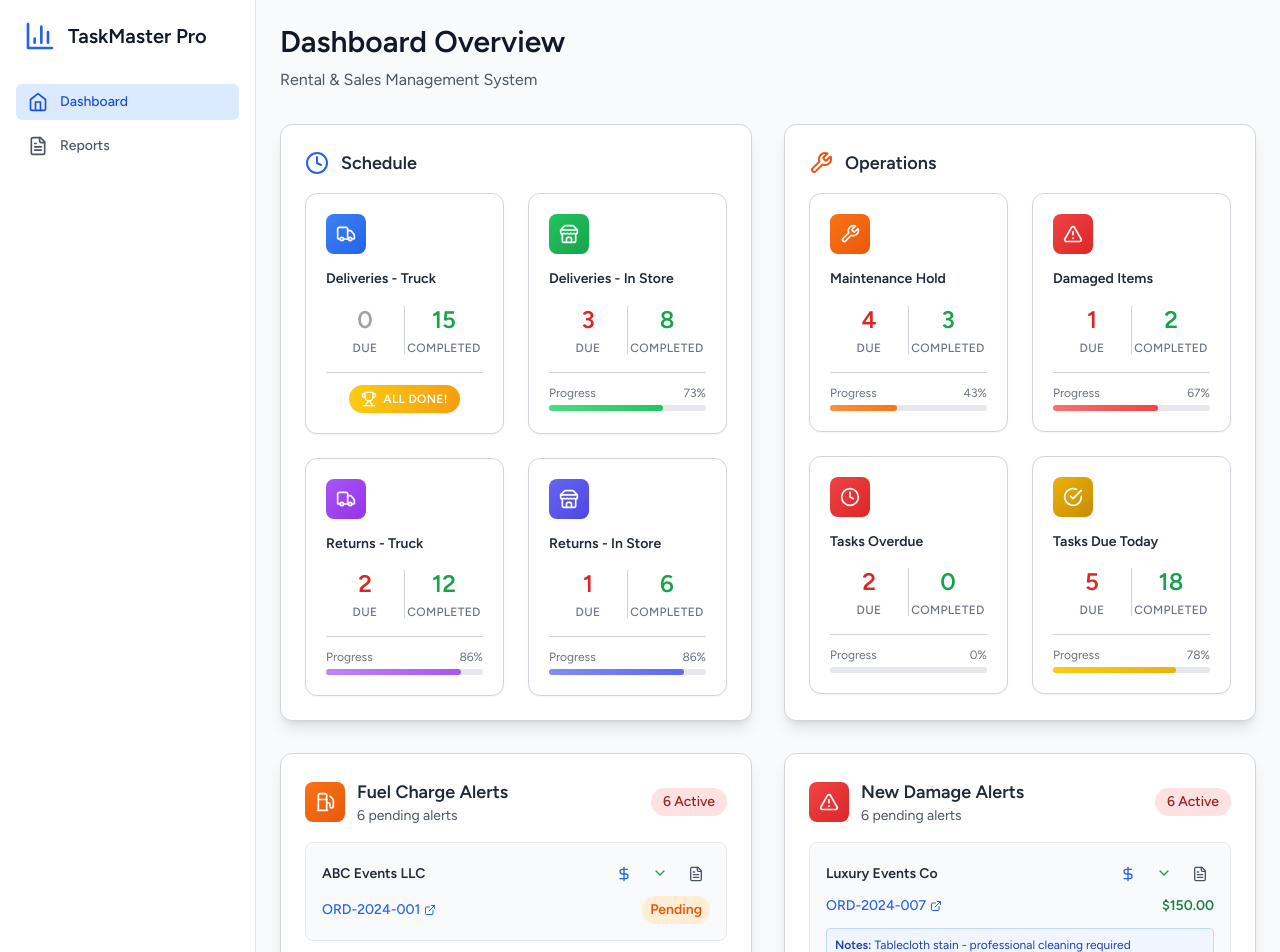
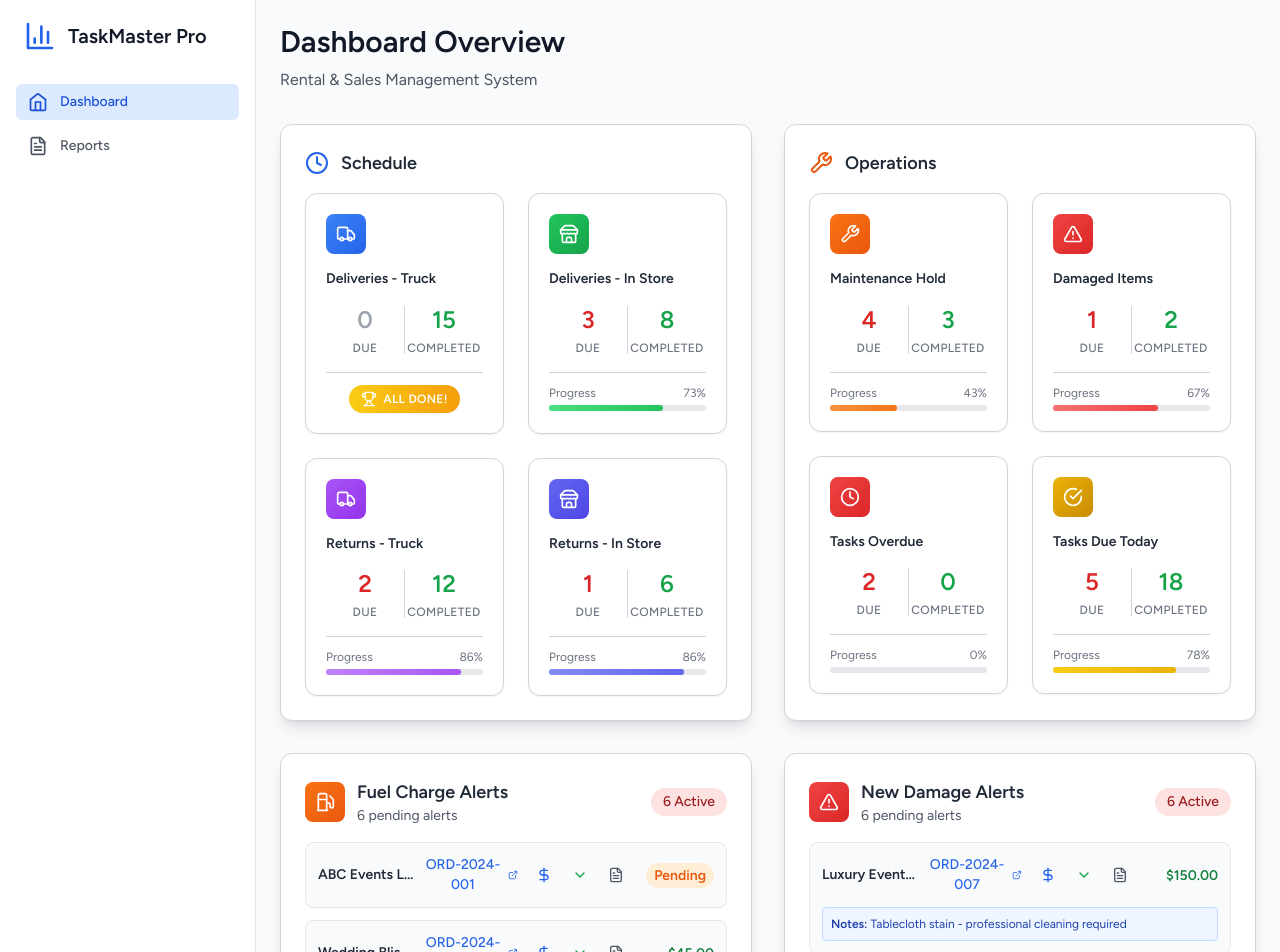
Before and after one commit to Kabba24ai/dashboard, a React (Vite) app: page / in a window 1280 px wide. Shown: the top 952 px of the page. Built offline with nearby package versions, Linux system fonts and the light colour scheme.

Commit message:
Single Row Alert Layout with 6 Columns

```diff
--- a/src/pages/Dashboard.tsx
+++ b/src/pages/Dashboard.tsx
@@ -207,11 +207,27 @@ const Dashboard = () => {
   };
 
   const AlertItem = ({ alert, onAmountClick, onNotesClick, onUpdateClick, onOrderClick }) => (
-    <div className="p-4 bg-gray-50 rounded-lg border border-gray-200 hover:bg-gray-100 transition-colors">
-      <div className="flex items-center justify-between mb-2">
-        <div className="flex items-center justify-between w-full">
-          <h4 className="text-sm font-semibold text-gray-800">{alert.customerName}</h4>
-          <div className="flex items-center space-x-2">
+    <div className="bg-gray-50 rounded-lg border border-gray-200 hover:bg-gray-100 transition-colors">
+      {/* Single Row with 6 Columns */}
+      <div className="flex items-center justify-between p-3">
+        {/* Column 1: Customer Name */}
+        <div className="flex-1 min-w-0">
+          <h4 className="text-sm font-semibold text-gray-800 truncate">{alert.customerName}</h4>
+        </div>
+
+        {/* Column 2: Order ID */}
+        <div className="flex-1 min-w-0 px-2">
+          <button
+            onClick={() => onOrderClick(alert.orderId)}
+            className="flex items-center text-sm text-blue-600 hover:text-blue-800 font-medium transition-colors"
+          >
+            {alert.orderId}
+            <ExternalLink className="w-3 h-3 ml-1" />
+          </button>
+        </div>
+
+        {/* Column 3: Amount Icon */}
+        <div className="px-1">
           <button
             onClick={() => onAmountClick(alert)}
             className="p-1.5 text-blue-600 hover:text-blue-800 hover:bg-blue-100 rounded transition-colors"
@@ -219,8 +235,10 @@ const Dashboard = () => {
           >
             <DollarSign className="w-4 h-4" />
           </button>
+        </div>
 
-            <div className="relative">
+        {/* Column 4: Mark as Paid Icon */}
+        <div className="px-1 relative">
           <button
             onClick={() => onUpdateClick(alert.id)}
             className="p-1.5 text-green-600 hover:text-green-800 hover:bg-green-100 rounded transition-colors"
@@ -247,6 +265,8 @@ const Dashboard = () => {
           )}
         </div>
 
+        {/* Column 5: Notes Icon */}
+        <div className="px-1">
           <button
             onClick={() => onNotesClick(alert)}
             className="p-1.5 text-gray-600 hover:text-gray-800 hover:bg-gray-100 rounded transition-colors"
@@ -255,17 +275,9 @@ const Dashboard = () => {
             <FileText className="w-4 h-4" />
           </button>
         </div>
-        </div>
-      </div>
 
-      <div className="flex items-center justify-between">
-        <button
-          onClick={() => onOrderClick(alert.orderId)}
-          className="flex items-center text-sm text-blue-600 hover:text-blue-800 font-medium transition-colors"
-        >
-          {alert.orderId}
-          <ExternalLink className="w-3 h-3 ml-1" />
-        </button>
+        {/* Column 6: Amount */}
+        <div className="flex-shrink-0 text-right min-w-[80px]">
           <span className={`text-sm font-semibold ${
             alert.amountOwed === 'Pending'
               ? 'text-orange-600 bg-orange-100 px-2 py-1 rounded-full'
@@ -274,13 +286,16 @@ const Dashboard = () => {
             {alert.amountOwed}
           </span>
         </div>
+      </div>
 
+      {/* Notes Row (only shows if notes exist) */}
       {alert.notes && (
-        <div className="mt-3 p-2 bg-blue-50 border border-blue-200 rounded text-xs text-blue-800">
+        <div className="px-3 pb-3">
+          <div className="p-2 bg-blue-50 border border-blue-200 rounded text-xs text-blue-800">
             <strong>Notes:</strong> {alert.notes}
           </div>
+        </div>
       )}
-
     </div>
   );
 
```
Lines whose indentation alone changed are shown as unchanged.
